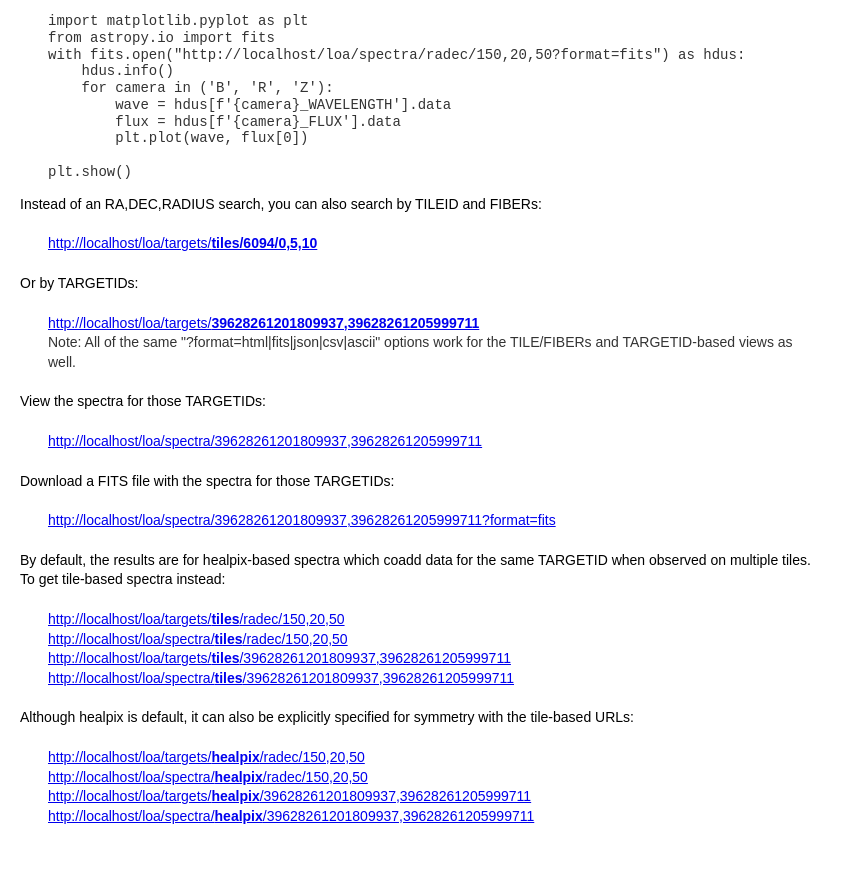
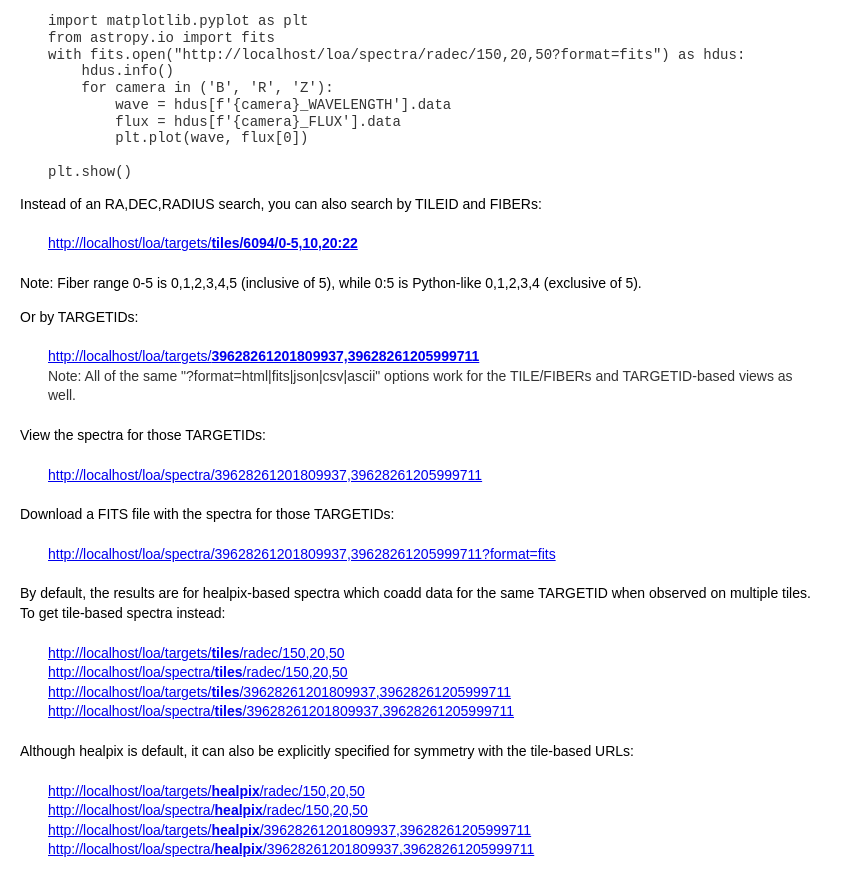
Before and after one commit to sbailey/inspector, a Flask app: page /examples in a window 1280 px wide. Shown: the part 727-1607 px from the top of the page, without its empty margins (0-853 px from the left). Before the commit the page ends 1573 px from the top, so only its background shows below. Run offline with Flask 3, Linux system fonts and the light colour scheme.

Commit message:
support fiber ranges A-B,C:D

```diff
--- a/app.py
+++ b/app.py
@@ -42,6 +42,27 @@ def standardize_specprod(specprod):
         return 'loa'
     else:
         return specprod
+
+def parse_fibers(fibers_string):
+    """
+    Parse fiber strings like "0-5,10:12,25" -> [0,1,2,3,4,5,10,11,25]
+    Note: A-B is inclusive of B, while A:B is python-like exclusive of B
+    """
+    fibers = list()
+    for token in fibers_string.split(','):
+        if token.isdigit():
+            fibers.append(int(token))
+        elif '-' in token:
+            first, last = token.split('-')
+            fibers.extend( np.arange(int(first), int(last)+1) )
+        elif ':' in token:
+            first, last = token.split(':')
+            fibers.extend( np.arange(int(first), int(last)) )
+        else:
+            raise ValueError(f'Failed to parse {token} as part of {fibers_string}')
+
+    return fibers
+
 
 @app.route("/<string:specprod>/test")
 @conditional_auth
@@ -283,7 +304,7 @@ def plot_tiles_targets_fibers(specprod, tileid, fibers):
     except ValueError as err:
         return str(err), 400
 
-    fibers = list(map(int, fibers.split(',')))
+    fibers = parse_fibers(fibers)
 
     #- Find LASTNIGHT for this tile;
     #- presumably we won't be running this code past the year 2100
@@ -494,7 +515,7 @@ def plot_tiles_spectra_fibers(specprod, tileid, fibers):
     except ValueError as err:
         return str(err), 400
 
-    fibers = list(map(int, fibers.split(',')))
+    fibers = parse_fibers(fibers)
     if len(fibers) > MAX_SPECTRA:
         return MAX_SPECTRA_ERROR_MESSAGE.format(len(fibers), MAX_SPECTRA)
 
--- a/templates/examples.html
+++ b/templates/examples.html
@@ -60,8 +60,9 @@ plt.show()
 
 <p>Instead of an RA,DEC,RADIUS search, you can also search by TILEID and FIBERs:</p>
 <p class="indented-paragraph">
-<a href="{{ root_url }}/loa/targets/tiles/6094/0,5,10">{{ root_url }}/loa/targets/<b>tiles/6094/0,5,10</b></a><br>
+<a href="{{ root_url }}/loa/targets/tiles/6094/0-5,10,20:22">{{ root_url }}/loa/targets/<b>tiles/6094/0-5,10,20:22</b></a><br>
 </p>
+Note: Fiber range 0-5 is 0,1,2,3,4,5 (inclusive of 5), while 0:5 is Python-like 0,1,2,3,4 (exclusive of 5).
 
 <p>Or by TARGETIDs:</p>
 <p class="indented-paragraph">
```
